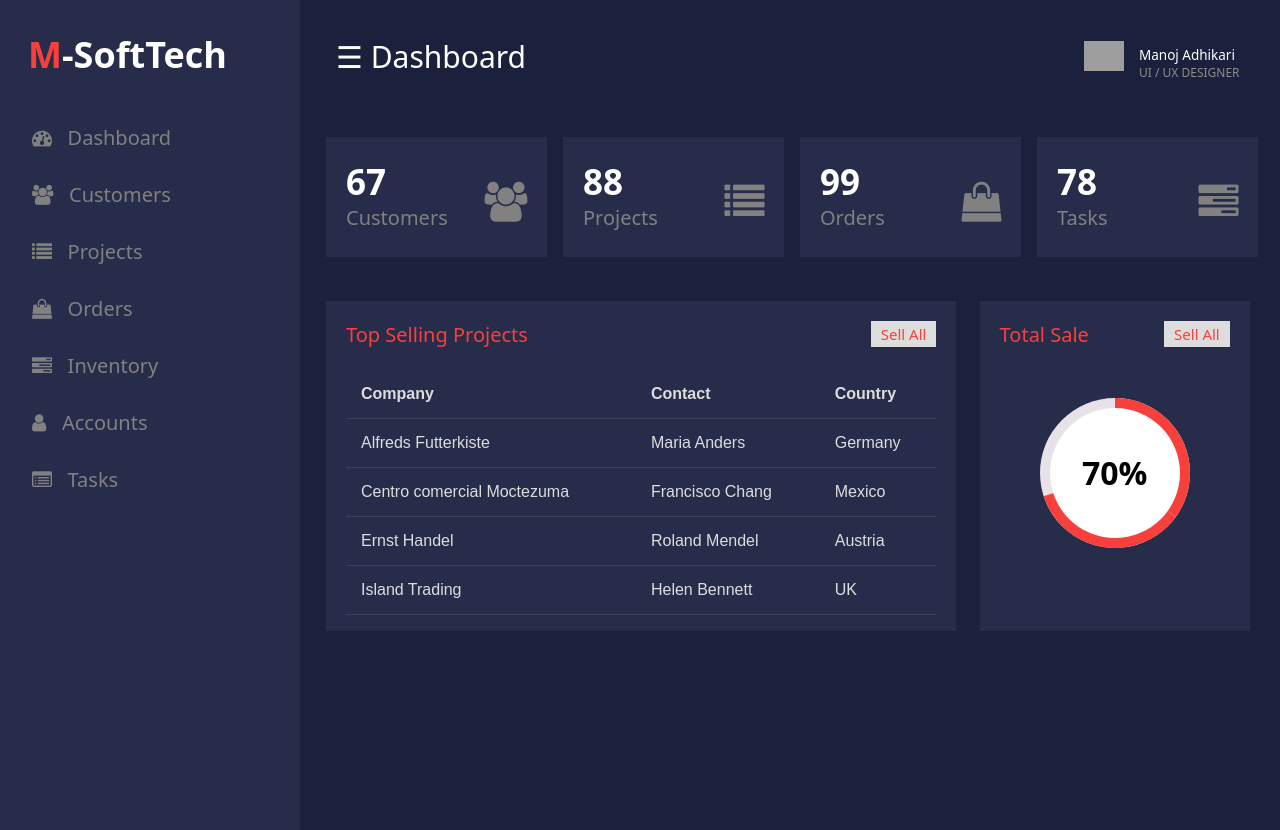
After one commit to GjemaVisar/ProjektiWeb2, a PHP site: page /ProjektiWeb2/admin.php in a window 1280 px wide. The commit adds this page. Run offline with PHP 8.4, Linux system fonts and the light colour scheme; grey boxes are pictures that could not be loaded.

Commit message:
Admin dashboard

```diff
--- /dev/null
+++ b/admin.css
@@ -0,0 +1,214 @@
+body{
+	margin:0px;
+	padding: 0px;
+	background-color:#1b203d;
+	overflow: hidden;
+	font-family: system-ui;
+}
+.clearfix{
+	clear: both;
+}
+.logo{
+	margin: 0px;
+	margin-left: 28px;
+    font-weight: bold;
+    color: white;
+    margin-bottom: 30px;
+}
+.logo span{
+	color: #f7403b;
+}
+.sidenav {
+  height: 100%;
+  width: 300px;
+  position: fixed;
+  z-index: 1;
+  top: 0;
+  left: 0;
+  background-color: #272c4a;
+  overflow: hidden;
+  transition: 0.5s;
+  padding-top: 30px;
+}
+.sidenav a {
+  padding: 15px 8px 15px 32px;
+  text-decoration: none;
+  font-size: 20px;
+  color: #818181;
+  display: block;
+  transition: 0.3s;
+}
+.sidenav a:hover {
+  color: #f1f1f1;
+  background-color:#1b203d;
+}
+.sidenav{
+  position: absolute;
+  top: 0;
+  right: 25px;
+  font-size: 36px;
+}
+#main {
+  transition: margin-left .5s;
+  padding: 16px;
+  margin-left: 300px;
+}
+.head{
+	padding:20px;
+}
+.col-div-6{
+	width: 50%;
+	float: left;
+}
+.profile{
+	display: inline-block;
+	float: right;
+	width: 160px;
+}
+.pro-img{
+	float: left;
+	width: 40px;
+	margin-top: 5px;
+}
+.profile p{
+	color: white;
+	font-weight: 500;
+	margin-left: 55px;
+	margin-top: 10px;
+	font-size: 13.5px;
+}
+.profile p span{
+	font-weight: 400;
+    font-size: 12px;
+    display: block;
+    color: #8e8b8b;
+}
+.col-div-3{
+	width: 25%;
+	float: left;
+}
+.box{
+	width: 85%;
+	height: 100px;
+	background-color: #272c4a;
+	margin-left: 10px;
+	padding:10px;
+}
+.box p{
+	 font-size: 35px;
+    color: white;
+    font-weight: bold;
+    line-height: 30px;
+    padding-left: 10px;
+    margin-top: 20px;
+    display: inline-block;
+}
+.box p span{
+	font-size: 20px;
+	font-weight: 400;
+	color: #818181;
+}
+.box-icon{
+	font-size: 40px!important;
+    float: right;
+    margin-top: 35px!important;
+    color: #818181;
+    padding-right: 10px;
+}
+.col-div-8{
+	width: 70%;
+	float: left;
+}
+.col-div-4{
+	width: 30%;
+	float: left;
+}
+.content-box{
+	padding: 20px;
+}
+.content-box p{
+	margin: 0px;
+    font-size: 20px;
+    color: #f7403b;
+}
+.content-box p span{
+	float: right;
+    background-color: #ddd;
+    padding: 3px 10px;
+    font-size: 15px;
+}
+.box-8, .box-4{
+	width: 95%;
+	background-color: #272c4a;
+	height: 330px;
+
+}
+.nav2{
+	display: none;
+}
+
+.box-8{
+	margin-left: 10px;
+}
+table {
+  font-family: arial, sans-serif;
+  border-collapse: collapse;
+  width: 100%;
+
+}
+td, th {
+  text-align: left;
+  padding:15px;
+  color: #ddd;
+  border-bottom: 1px solid #81818140;
+}
+.circle-wrap {
+  margin: 50px auto;
+  width: 150px;
+  height: 150px;
+  background: #e6e2e7;
+  border-radius: 50%;
+}
+.circle-wrap .circle .mask,
+.circle-wrap .circle .fill {
+  width: 150px;
+  height: 150px;
+  position: absolute;
+  border-radius: 50%;
+}
+.circle-wrap .circle .mask {
+  clip: rect(0px, 150px, 150px, 75px);
+}
+
+.circle-wrap .circle .mask .fill {
+  clip: rect(0px, 75px, 150px, 0px);
+  background-color: #f7403b;
+}
+.circle-wrap .circle .mask.full,
+.circle-wrap .circle .fill {
+  animation: fill ease-in-out 3s;
+  transform: rotate(126deg);
+}
+
+@keyframes fill {
+  0% {
+    transform: rotate(0deg);
+  }
+  100% {
+    transform: rotate(126deg);
+  }
+}
+.circle-wrap .inside-circle {
+  width: 130px;
+  height: 130px;
+  border-radius: 50%;
+  background: #fff;
+  line-height: 130px;
+  text-align: center;
+  margin-top: 10px;
+  margin-left: 10px;
+  position: absolute;
+  z-index: 100;
+  font-weight: 700;
+  font-size: 2em;
+}
--- /dev/null
+++ b/admin.php
@@ -0,0 +1,163 @@
+<!Doctype HTML>
+<html>
+<head>
+	<title></title>
+	<link rel="stylesheet" href="admin.css" type="text/css"/>
+	<link rel="stylesheet" href="https://cdnjs.cloudflare.com/ajax/libs/font-awesome/4.7.0/css/font-awesome.min.css">
+</head>
+
+
+<body>
+
+	<div id="mySidenav" class="sidenav">
+	<p class="logo"><span>M</span>-SoftTech</p>
+  <a href="#" class="icon-a"><i class="fa fa-dashboard icons"></i> &nbsp;&nbsp;Dashboard</a>
+  <a href="#"class="icon-a"><i class="fa fa-users icons"></i> &nbsp;&nbsp;Customers</a>
+  <a href="#"class="icon-a"><i class="fa fa-list icons"></i> &nbsp;&nbsp;Projects</a>
+  <a href="#"class="icon-a"><i class="fa fa-shopping-bag icons"></i> &nbsp;&nbsp;Orders</a>
+  <a href="#"class="icon-a"><i class="fa fa-tasks icons"></i> &nbsp;&nbsp;Inventory</a>
+  <a href="#"class="icon-a"><i class="fa fa-user icons"></i> &nbsp;&nbsp;Accounts</a>
+  <a href="#"class="icon-a"><i class="fa fa-list-alt icons"></i> &nbsp;&nbsp;Tasks</a>
+
+</div>
+<div id="main">
+
+	<div class="head">
+		<div class="col-div-6">
+<span style="font-size:30px;cursor:pointer; color: white;" class="nav"  >&#9776; Dashboard</span>
+<span style="font-size:30px;cursor:pointer; color: white;" class="nav2"  >&#9776; Dashboard</span>
+</div>
+
+	<div class="col-div-6">
+	<div class="profile">
+
+		<img src="images/user.png" class="pro-img" />
+		<p>Manoj Adhikari <span>UI / UX DESIGNER</span></p>
+	</div>
+</div>
+	<div class="clearfix"></div>
+</div>
+
+	<div class="clearfix"></div>
+	<br/>
+
+	<div class="col-div-3">
+		<div class="box">
+			<p>67<br/><span>Customers</span></p>
+			<i class="fa fa-users box-icon"></i>
+		</div>
+	</div>
+	<div class="col-div-3">
+		<div class="box">
+			<p>88<br/><span>Projects</span></p>
+			<i class="fa fa-list box-icon"></i>
+		</div>
+	</div>
+	<div class="col-div-3">
+		<div class="box">
+			<p>99<br/><span>Orders</span></p>
+			<i class="fa fa-shopping-bag box-icon"></i>
+		</div>
+	</div>
+	<div class="col-div-3">
+		<div class="box">
+			<p>78<br/><span>Tasks</span></p>
+			<i class="fa fa-tasks box-icon"></i>
+		</div>
+	</div>
+	<div class="clearfix"></div>
+	<br/><br/>
+	<div class="col-div-8">
+		<div class="box-8">
+		<div class="content-box">
+			<p>Top Selling Projects <span>Sell All</span></p>
+			<br/>
+			<table>
+  <tr>
+    <th>Company</th>
+    <th>Contact</th>
+    <th>Country</th>
+  </tr>
+  <tr>
+    <td>Alfreds Futterkiste</td>
+    <td>Maria Anders</td>
+    <td>Germany</td>
+  </tr>
+  <tr>
+    <td>Centro comercial Moctezuma</td>
+    <td>Francisco Chang</td>
+    <td>Mexico</td>
+  </tr>
+  <tr>
+    <td>Ernst Handel</td>
+    <td>Roland Mendel</td>
+    <td>Austria</td>
+  </tr>
+  <tr>
+    <td>Island Trading</td>
+    <td>Helen Bennett</td>
+    <td>UK</td>
+  </tr>
+
+
+</table>
+		</div>
+	</div>
+	</div>
+
+	<div class="col-div-4">
+		<div class="box-4">
+		<div class="content-box">
+			<p>Total Sale <span>Sell All</span></p>
+
+			<div class="circle-wrap">
+    <div class="circle">
+      <div class="mask full">
+        <div class="fill"></div>
+      </div>
+      <div class="mask half">
+        <div class="fill"></div>
+      </div>
+      <div class="inside-circle"> 70% </div>
+    </div>
+  </div>
+		</div>
+	</div>
+	</div>
+
+	<div class="clearfix"></div>
+</div>
+
+
+<script src="https://ajax.googleapis.com/ajax/libs/jquery/3.5.1/jquery.min.js"></script>
+<script>
+
+  $(".nav").click(function(){
+    $("#mySidenav").css('width','70px');
+    $("#main").css('margin-left','70px');
+    $(".logo").css('visibility', 'hidden');
+    $(".logo span").css('visibility', 'visible');
+     $(".logo span").css('margin-left', '-10px');
+     $(".icon-a").css('visibility', 'hidden');
+     $(".icons").css('visibility', 'visible');
+     $(".icons").css('margin-left', '-8px');
+      $(".nav").css('display','none');
+      $(".nav2").css('display','block');
+  });
+
+$(".nav2").click(function(){
+    $("#mySidenav").css('width','300px');
+    $("#main").css('margin-left','300px');
+    $(".logo").css('visibility', 'visible');
+     $(".icon-a").css('visibility', 'visible');
+     $(".icons").css('visibility', 'visible');
+     $(".nav").css('display','block');
+      $(".nav2").css('display','none');
+ });
+
+</script>
+
+</body>
+
+
+</html>
```
Also changed, not shown: index.php (+7 -2 lines), assets/images/1946429.png (added), assets/images/37Cme.jpg (added), assets/images/4035889-200.png (deleted), assets/images/line1.png (added), assets/images/lines.png (added), assets/images/lines2.png (added), assets/images/logo.png (added), assets/images/vija.jpg (added).
